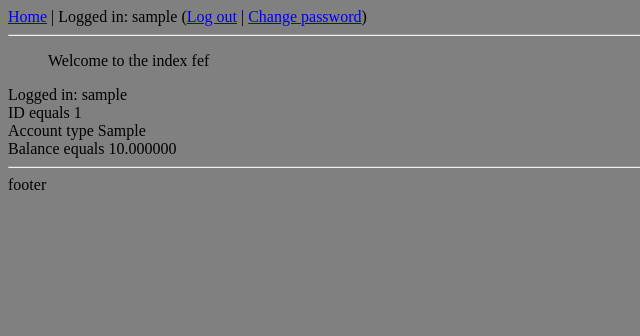
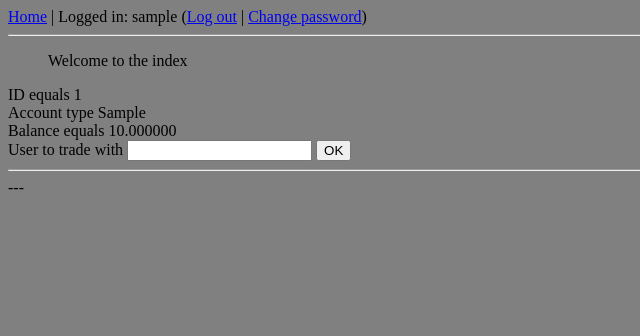
Before and after one commit to AlexCreamer/DigiTrader, a Django app: page / in a window 1280 px wide. Shown: the top 336 px of the page, without its empty margins (0-640 px from the left). Run offline with Django 3.2, Linux system fonts and the light colour scheme; a user stored in the database is signed in; tables that the repository leaves empty hold one stand-in row (values such as "Sample post").

Commit message:
Getting forms implemented

```diff
--- a/Credit_Ledger/templates/Credit_Ledger/index.html
+++ b/Credit_Ledger/templates/Credit_Ledger/index.html
@@ -9,14 +9,22 @@
 {% block body %}
 
     <ul>
-      Welcome to the index fef
+      Welcome to the index
     </ul>
 
    {% if user.is_authenticated %}
-   {% trans "Logged in" %}: {{ user.username }} <br>
         ID equals {{account_id}} <br>
         Account type {{account_type}} <br>
         Balance equals {{balance}} <br>
    {% endif %}
 
+   <form action="/user-trade/" method="post">
+    {% csrf_token %}
+    {{ form }}
+    <label for="User trade">User to trade with</label>
+    <input id="User" type="text" name="User">
+    <input type="submit" value="OK">
+   </form>
+
+
 {% endblock %}
--- a/Credit_Ledger/templates/base.html
+++ b/Credit_Ledger/templates/base.html
@@ -38,7 +38,7 @@
     <div id="footer">
     {% block footer %}
         <hr />
-        footer
+        ---
     {% endblock %}
     </div>
 
--- a/Credit_Ledger/templates/index.html
+++ b/Credit_Ledger/templates/index.html
@@ -1,13 +1,13 @@
 {% extends "base.html" %}
 {% block css %}
 {% endblock %}
-fef
-{% load i18n %}
+ {% load i18n %}
 {% if user.is_authenticated %}
-   {% trans "Logged in" %}: {{ user.username }}
         ID equals {{account_id}}
         Account type {{account_type}}
         Balance equals {{balance}}
+
+
 {% endif %}
 
 {% block content %}
--- a/Credit_Ledger/urls.py
+++ b/Credit_Ledger/urls.py
@@ -11,6 +11,7 @@ urlpatterns = [
     # ex: /credits/
     url(r'^$', views.IndexView.as_view(), name='index'),
     url(r'^account_id/(?P<pk>[0-9]+)/$', views.AccountDetail.as_view(), name="account_details" ),
+    url(r'^user-trade/$', views.user_trade, name='user-trade'),
 ]
 
 urlpatterns += staticfiles_urlpatterns()
--- a/Credit_Ledger/views.py
+++ b/Credit_Ledger/views.py
@@ -5,12 +5,9 @@ from django.contrib.auth import authenticate, login
 from django.views.generic import View
 from django.views import generic
 from .forms import UserForm
-from registration.backends.simple.views import RegistrationView
 from django.utils.decorators import method_decorator
 from django.contrib.auth.decorators import login_required
 from django.contrib.auth.models import User
-from .models import Account
-
 from .models import Account
 
 #ex: /account_id/2
@@ -43,9 +40,11 @@ class IndexView(generic.ListView):
     def get_queryset(self):
         account_objects = Account.objects.all()
         user = self.request.user
-        account_pk = user.account.id
-
-        return account_objects.filter(pk=account_pk)
+        if user.is_anonymous:
+            return None
+        else:
+            account_pk = user.account.id
+            return account_objects.filter(pk=account_pk)
 
     def get_context_data(self, **kwargs):
         user = self.request.user
@@ -72,3 +71,23 @@ def account_detail(request, account_id):
         "account_id" : account_id,
     }
     return HttpResponse(template.render(context, request))
+
+def user_trade(request):
+    # if this is a POST request we need to process the form data
+    if request.method == 'POST':
+        # create a form instance and populate it with data from the request:
+        form = UserForm(request.POST)
+        # check whether it's valid:
+        if form.is_valid():
+            # process the data in form.cleaned_data as required
+            # ...
+            # redirect to a new URL:
+            user = form.cleaned_data["User"]
+            print (user)
+            return HttpResponseRedirect('/thanks/')
+
+    # if a GET (or any other method) we'll create a blank form
+    else:
+        form = UserForm()
+
+    return render(request, 'index.html', {'form': form})
--- a/requirements.txt
+++ b/requirements.txt
@@ -1 +1,3 @@
-pip install django-registration, psychopg2
+django
+psycopg2
+django-allauth
```
Also changed, not shown: Credit_Ledger/forms.py (+2 -6 lines), Credit_Ledger/templates/Credit_Ledger/account_details.html (+12 -0 lines).
